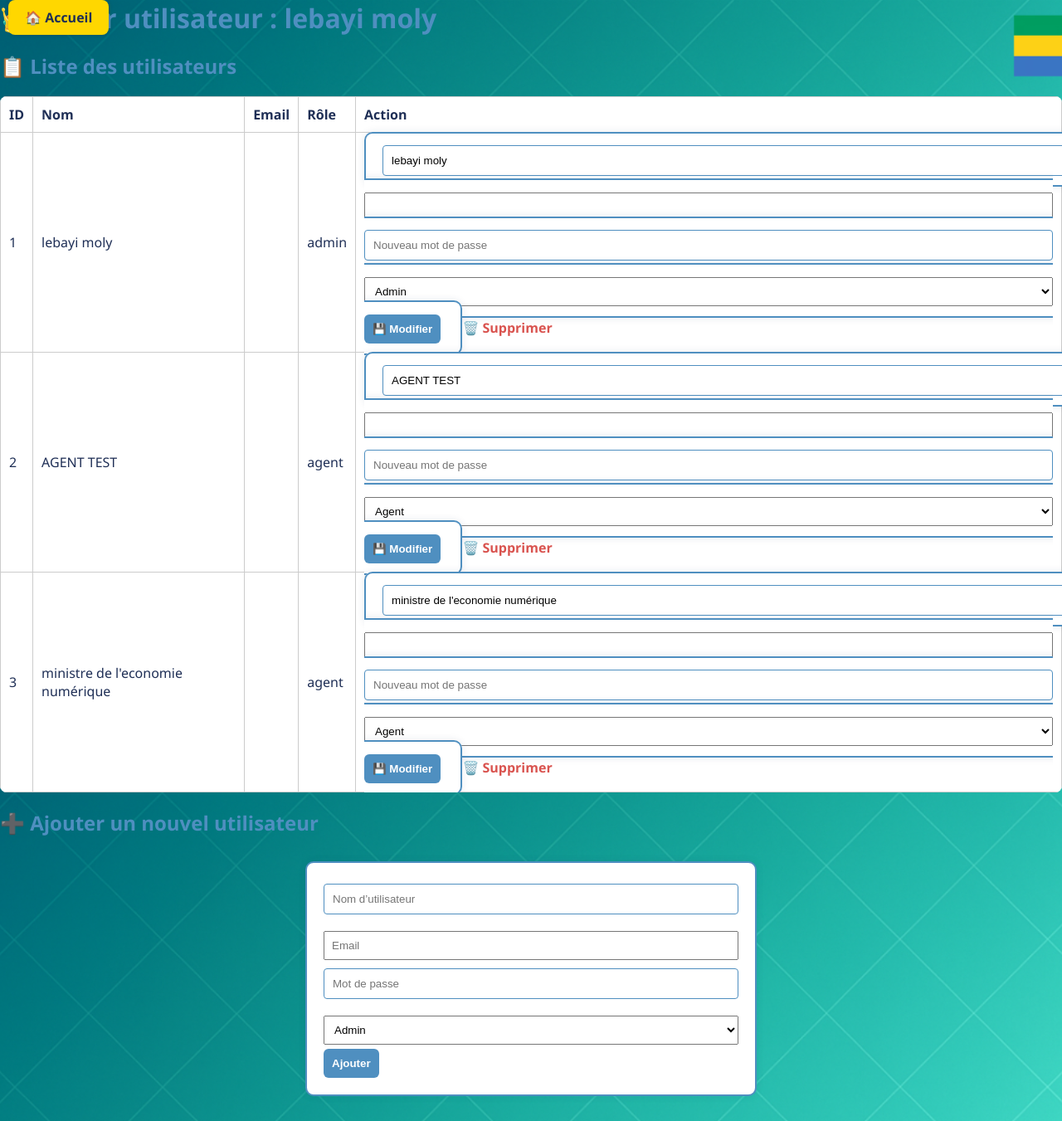
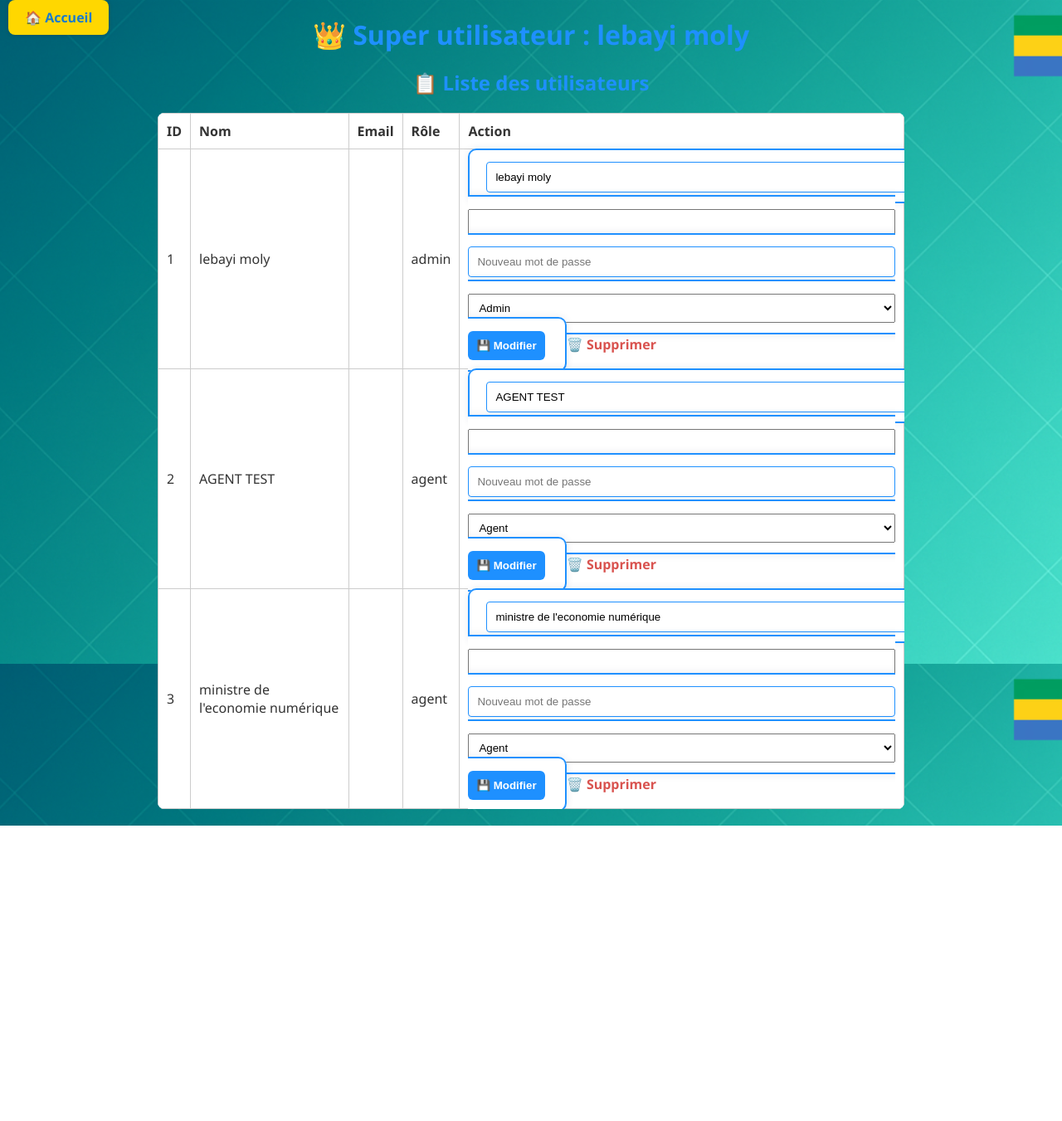
Before and after one commit to lebayimoly-blip/applilemono, a Flask app: page /admin/users in a window 1280 px wide. Shown: the whole page at 83% size. After the commit the page ends 995 px from the top, so only its background shows below. Run offline with Flask 3, Linux system fonts and the light colour scheme; a user stored in the database is signed in; data comes from the database, SQL or seed files in the repository; both versions use the stored data as it was after the commit.

Commit message:
Ajout du logo OLOUOMO LAB et harmonisation des titres

```diff
--- a/static/style.css
+++ b/static/style.css
@@ -172,3 +172,7 @@ body {
   text-align: center;
   padding: 20px;
 }
+.highlight {
+  color: #FFD700;
+  font-weight: bold;
+}
--- a/templates/base.html
+++ b/templates/base.html
@@ -1,6 +1,7 @@
 <!DOCTYPE html>
 <html lang="fr">
 <head>
+<link rel="stylesheet" href="https://cdnjs.cloudflare.com/ajax/libs/font-awesome/6.5.0/css/all.min.css">
   <meta charset="UTF-8">
   <meta name="viewport" content="width=device-width, initial-scale=1">
   <title>{% block title %}Mon App{% endblock %}</title>
--- a/templates/footer.html
+++ b/templates/footer.html
@@ -1,3 +1,3 @@
 <footer class="copyright">
-  Application développée par <strong>OLOUOMO LAB</strong>
+  Application développée par <strong class="highlight">OLOUOMO LAB</strong>
 </footer>
--- a/templates/manage_users.html
+++ b/templates/manage_users.html
@@ -2,11 +2,31 @@
 <html lang="fr">
 <head>
   <meta charset="UTF-8">
+  <meta name="viewport" content="width=device-width, initial-scale=1.0">
   <title>Gestion des utilisateurs</title>
   <link rel="stylesheet" href="{{ url_for('static', filename='style.css') }}">
   <style>
+    :root {
+      --primary-light: #1E90FF;
+      --primary-dark: #187bcd;
+    }
+
+    body {
+      font-family: 'Segoe UI', sans-serif;
+      margin: 0;
+      padding: 20px;
+      background-color: #f0f8ff;
+      color: #333;
+    }
+
     h1, h2 {
       color: var(--primary-light);
+      text-align: center;
+    }
+
+    .container {
+      max-width: 900px;
+      margin: auto;
     }
 
     table {
@@ -68,6 +88,7 @@
 <body>
   {% include 'navbar.html' %}
 
+  <div class="container">
     <h1>👑 Super utilisateur : {{ session['admin'] }}</h1>
     <h2>📋 Liste des utilisateurs</h2>
 
@@ -106,19 +127,8 @@
         </tr>
         {% endfor %}
       </tbody>
-  </table>
 
-  <h2>➕ Ajouter un nouvel utilisateur</h2>
-  <form method="POST">
-    <input type="text" name="username" placeholder="Nom d’utilisateur" required>
-    <input type="email" name="email" placeholder="Email">
-    <input type="text" name="password" placeholder="Mot de passe">
-    <select name="role">
-      <option value="admin">Admin</option>
-      <option value="agent">Agent</option>
-      <option value="lecteur">Lecteur</option>
-    </select>
-    <button type="submit">Ajouter</button>
     </form>
+  </div>
 </body>
 </html>
```
Also changed, not shown: templates/add_user.html (+21 -7 lines), database.db. Lines whose indentation alone changed are shown as unchanged.
